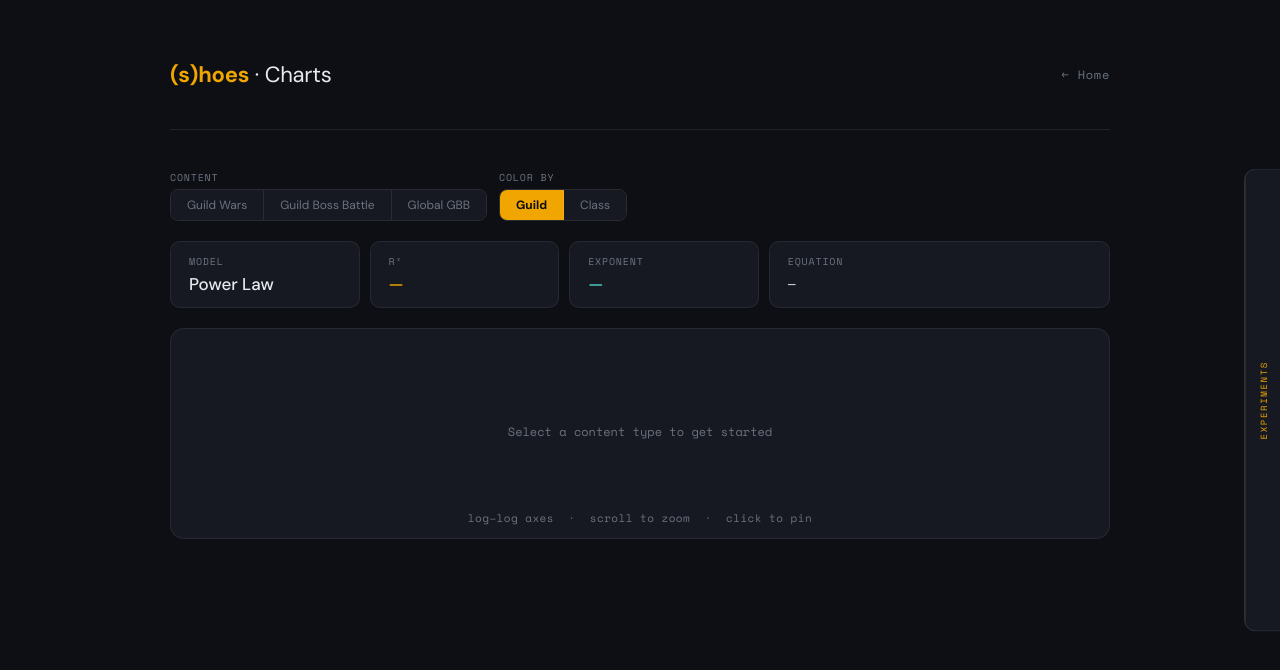
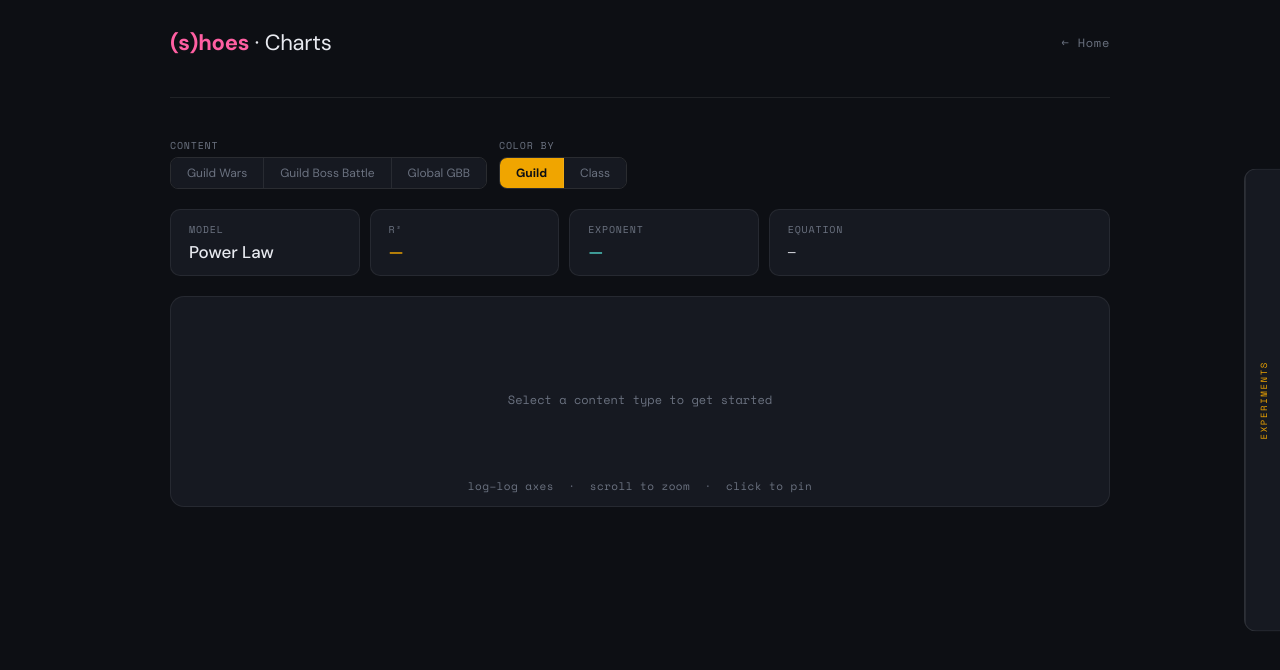
Before and after one commit to bera1hoes/website, a plain HTML site: page public/Charts.html in a window 1280 px wide. Drawn offline with nearby package versions, Linux system fonts and the light colour scheme.

Commit message:
Match Charts banner color and height to Arena page
Use pink #ff5fa2 for site-title/back-link hover (matching Arena) and
fix body top padding (0 vs 32px) so the banner height is identical.

Co-Authored-By: Claude Sonnet 4.6 <noreply@anthropic.com>

```diff
--- a/public/css/charts.css
+++ b/public/css/charts.css
@@ -1,4 +1,4 @@
-body { padding: 32px 24px 48px; }
+body { padding: 0 24px 64px; }
 
 .page { width: 100%; max-width: 940px; }
 
@@ -16,7 +16,7 @@ header {
   font-family: 'DM Sans', sans-serif;
   font-weight: 700;
   font-size: 22px;
-  color: var(--accent);
+  color: #ff5fa2;
   text-decoration: none;
   letter-spacing: -0.01em;
 }
@@ -33,7 +33,7 @@ header {
   letter-spacing: 0.06em;
   transition: color .15s ease;
 }
-.back-link:hover { color: var(--accent); }
+.back-link:hover { color: #ff5fa2; }
 
 /* Controls bar */
 .controls {
```
